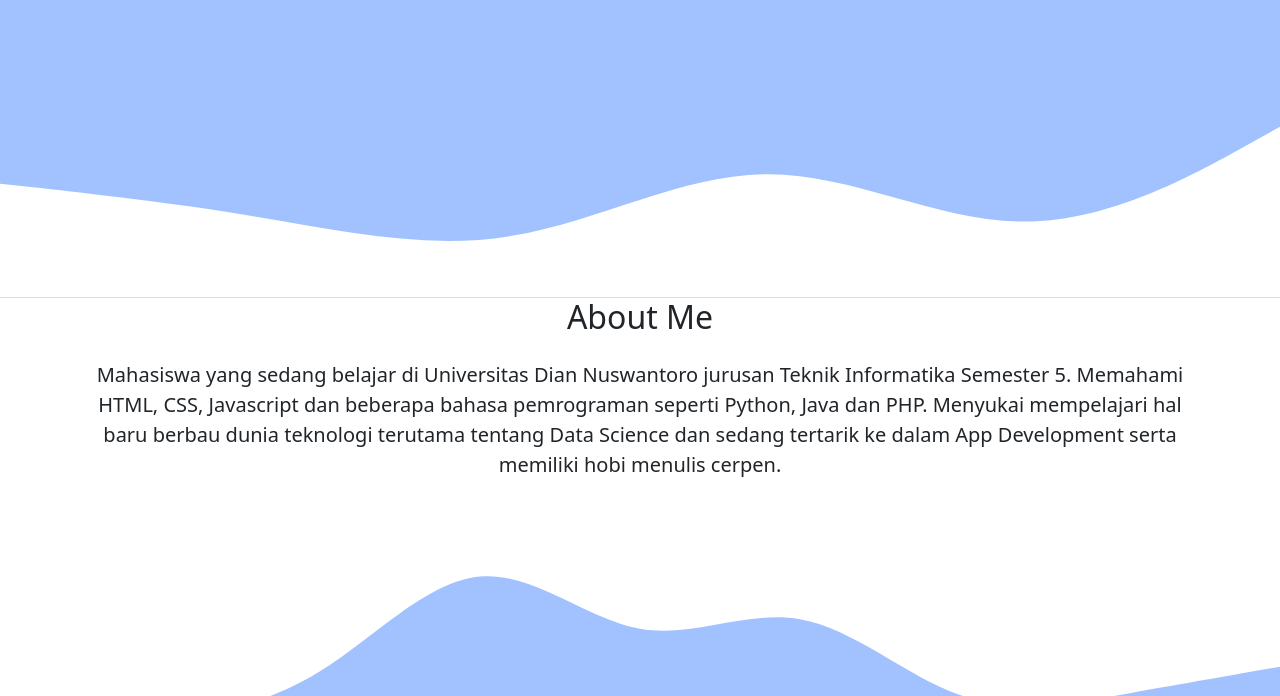
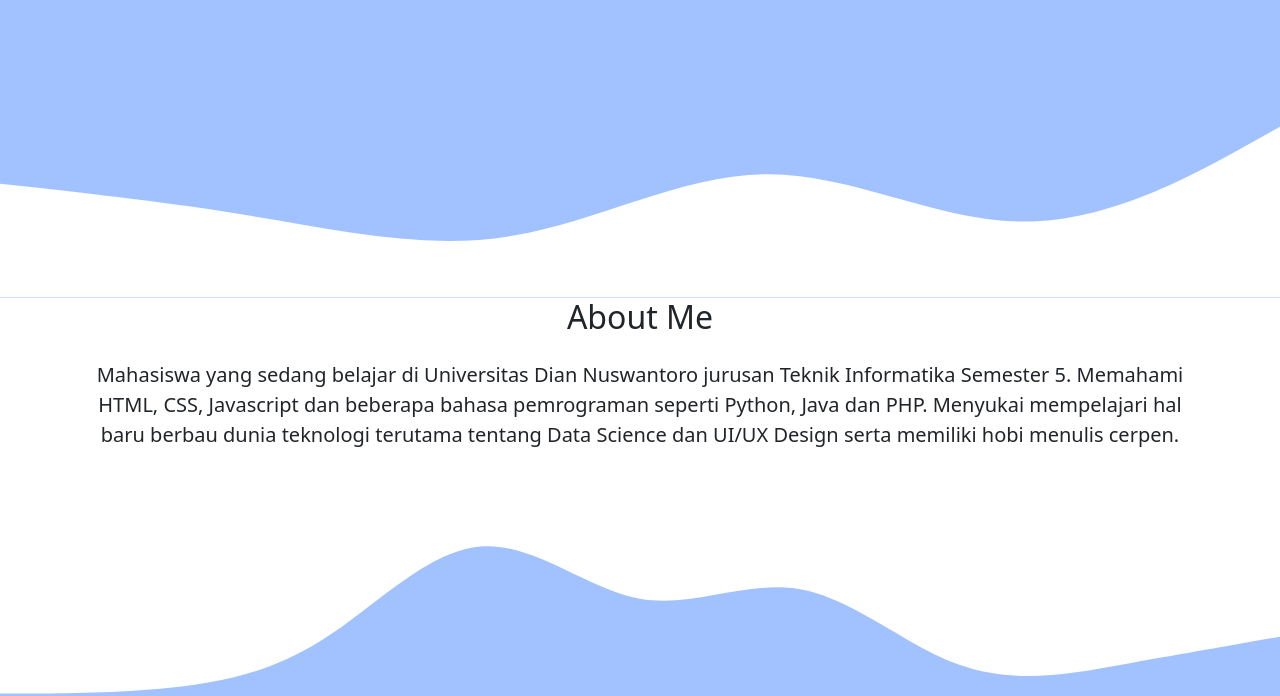
Before and after one commit to Ziayaya/safiranurf.github.io, a plain HTML site: page index.html in a window 1280 px wide. Shown: the part 404-1100 px from the top of the page. Drawn offline with nearby package versions, Linux system fonts and the light colour scheme.

Commit message:
Update index.html

```diff
--- a/index.html
+++ b/index.html
@@ -68,7 +68,7 @@
         <div class="row justify-content-center fs-5 text-center">
           <div class="col-12">
             <p>Mahasiswa yang sedang belajar di Universitas Dian Nuswantoro jurusan Teknik Informatika Semester 5. Memahami HTML, CSS, Javascript dan beberapa bahasa pemrograman seperti Python, Java dan PHP.
-              Menyukai mempelajari hal baru berbau dunia teknologi terutama tentang Data Science dan sedang tertarik ke dalam App Development
+              Menyukai mempelajari hal baru berbau dunia teknologi terutama tentang Data Science dan UI/UX Design
               serta memiliki hobi menulis cerpen.</p>
           </div>
         </div>
```
